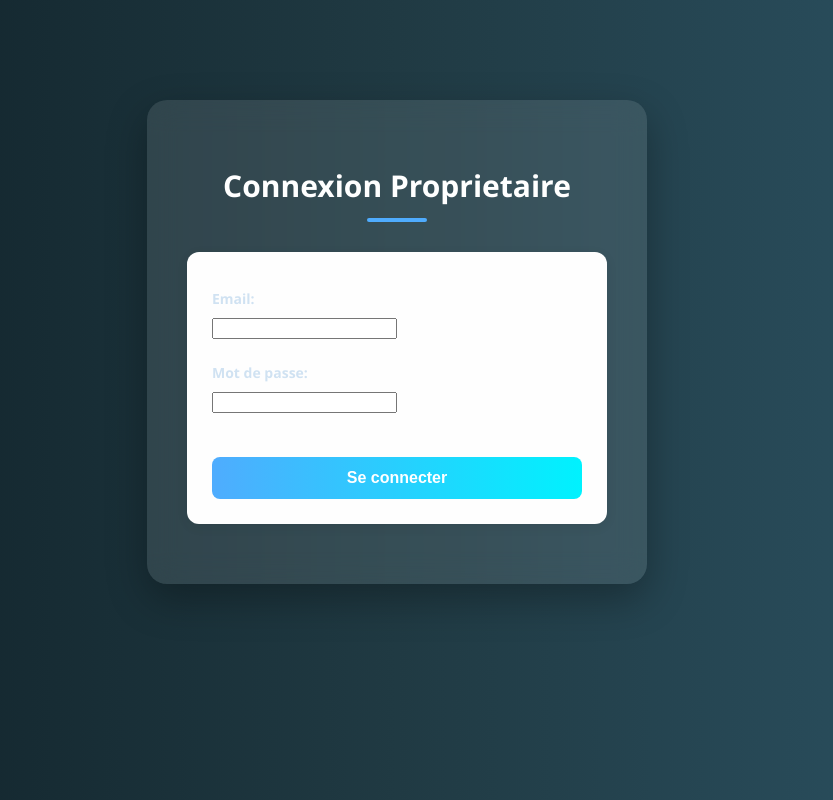
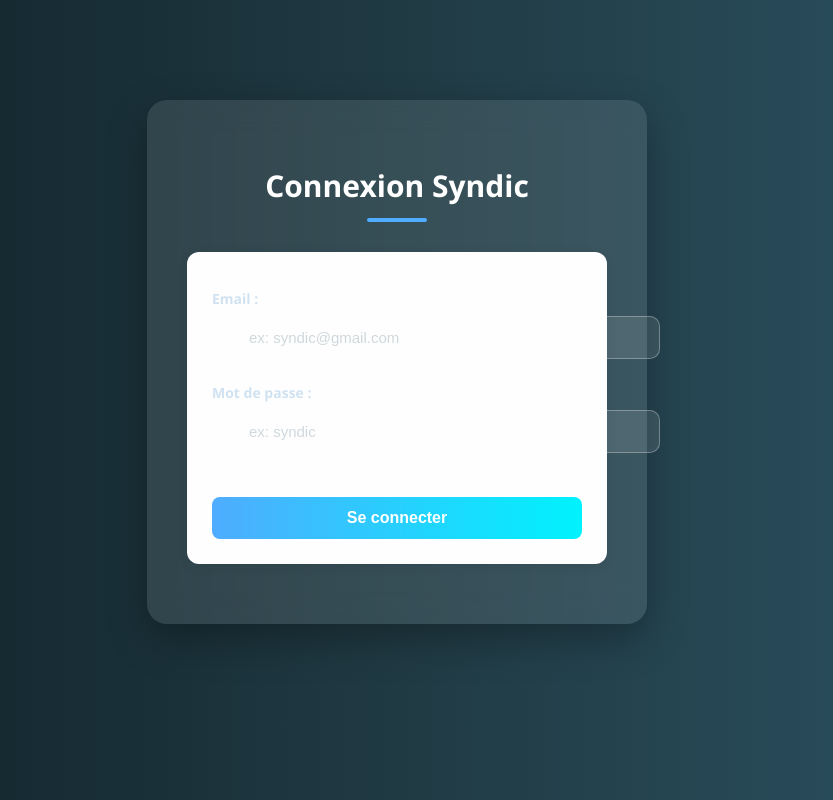
Before and after one commit to mehdialkadi/IntegratedProject, a React (Create React App) app in the folder frontend/: page / in a window 1280 px wide. Shown: the whole page, without its empty margins (243-1076 px from the left). Built offline with nearby package versions, Linux system fonts and the light colour scheme; a web font is replaced by a local one.

Commit message:
Update App.js

```diff
--- a/frontend/src/App.js
+++ b/frontend/src/App.js
@@ -20,12 +20,12 @@ function App() {
     return (
             <Routes>
                 {/* public home */}
-                <Route path="/" element={<LoginFormProprietaire onLoginSuccess={handleLoginSuccess} />} />
+                <Route path="/" element={<LoginForm onLoginSuccess={handleLoginSuccess} />} />
 
                 {/* login route */}
                 <Route
                     path="/login"
-                    element={<LoginFormProprietaire onLoginSuccess={handleLoginSuccess} />}
+                    element={<LoginForm onLoginSuccess={handleLoginSuccess} />}
                 />
 
                 {/* protected dashboard */}
@@ -33,7 +33,7 @@ function App() {
                     path="/dashboard"
                     element={
                         isLoggedIn
-                            ? <ProprietaireDashboard />
+                            ? <Dashboard />
                             : <Navigate to="/login" replace />
                     }
                 />
```
